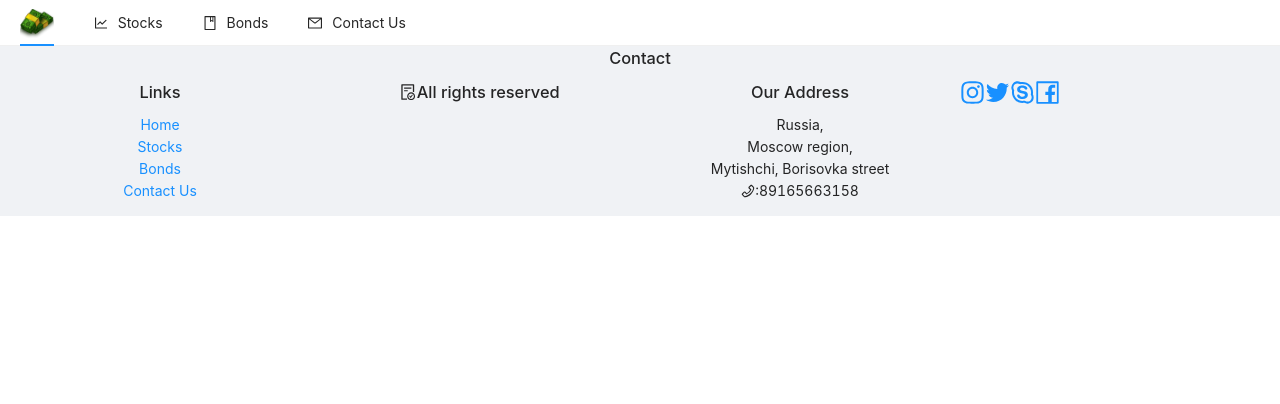
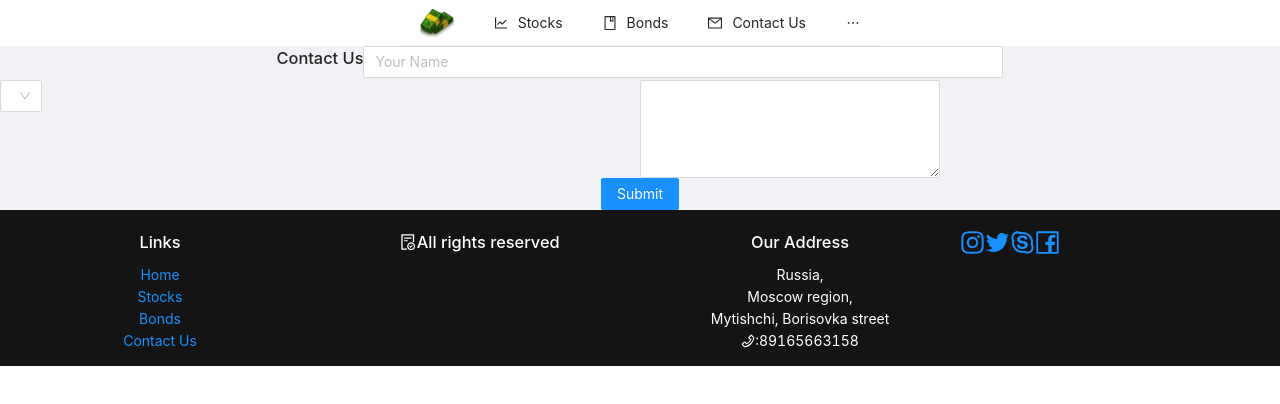
Before and after one commit to lamtev178/stocks, a React (Create React App) app: page /contactus in a window 1280 px wide. Shown: the top 404 px of the page. Built offline with nearby package versions, Linux system fonts and the light colour scheme.

Commit message:
stocks home contact us

```diff
--- a/package.json
+++ b/package.json
@@ -4,13 +4,16 @@
   "private": true,
   "dependencies": {
     "@ant-design/icons": "^4.7.0",
+    "@reduxjs/toolkit": "^1.7.1",
     "@testing-library/jest-dom": "^5.16.1",
     "@testing-library/react": "^12.1.2",
     "@testing-library/user-event": "^13.5.0",
     "antd": "^4.18.3",
+    "axios": "^0.25.0",
     "html-react-parser": "^1.4.5",
     "react": "^17.0.2",
     "react-dom": "^17.0.2",
+    "react-redux": "^7.2.6",
     "react-router": "^6.2.1",
     "react-router-dom": "^6.2.1",
     "react-scripts": "5.0.0",
--- a/src/App.css
+++ b/src/App.css
@@ -33,6 +33,9 @@ h3, h1, h2, h4, h5, li, p {
   list-style: none;
   padding-left: 0;
 }
+.ant-row h3{
+  color:white;
+}
 
 @keyframes App-logo-spin {
   from {
--- a/src/App.js
+++ b/src/App.js
@@ -1,11 +1,16 @@
 import './App.css';
 import Main from './components/MainComponent';
 import { BrowserRouter } from "react-router-dom";
+import store from './redux/configureStore';
+import {Provider} from 'react-redux';
+import 'antd/dist/antd.css';
 
 function App() {
   return (
     <BrowserRouter>
-      <Main />
+      <Provider store={store}>
+        <Main />
+      </Provider>
     </BrowserRouter>
   );
 }
--- a/src/components/ContactComponent.js
+++ b/src/components/ContactComponent.js
@@ -1,8 +1,26 @@
 import React from 'react';
+import { Input, Button, Select, Row, Col } from 'antd';
+
+const  {TextArea} = Input
+const {Option} = Select
 
 function Contact(){
   return(
-    <h1>Contact</h1>
+    <Row justify="center">
+    <h1>Contact Us</h1>
+    <Col span={12}>
+      <Input placeholder="Your Name" />
+    </Col>
+    <Col span={12}>
+      <Select default="Tel.">
+      <Option value="Email">Tel.</Option>
+      </Select>
+    </Col>
+    <Col span={12}>
+      <TextArea rows={4} style={{width:"300px"}}/>
+    </Col>
+    <Button type="primary">Submit</Button>
+    </Row>
   );
 }
 
--- a/src/components/FooterComponent.js
+++ b/src/components/FooterComponent.js
@@ -1,11 +1,11 @@
 import React from 'react';
 import {Link} from 'react-router-dom';
-import {Row, Col, Space} from 'antd';
+import {Row, Col} from 'antd';
 import {FileDoneOutlined, PhoneOutlined, InstagramOutlined, TwitterOutlined, SkypeOutlined, FacebookOutlined} from '@ant-design/icons'
 
 function Footer(){
   return(
-    <Row>
+    <Row style={{background:"#141414", color:"white", paddingTop:"20px"}}>
     <Col  span={6}>
       <h3>Links</h3>
         <ul className="list">
--- a/src/components/HeaderComponent.js
+++ b/src/components/HeaderComponent.js
@@ -1,16 +1,19 @@
 import React from 'react';
-import {Menu, Space} from 'antd';
+import {Menu, Row} from 'antd';
 import {Link} from 'react-router-dom';
 import {MailOutlined, LineChartOutlined, BookOutlined} from '@ant-design/icons';
 
 function Header(){
   return(
+    <Row justify="center" style={{background:"white"}}>
       <Menu mode="horizontal" >
-      <Menu.Item key="logo"><Link to="/"><img src="../../logo.png" style={{height:30}}/></Link></Menu.Item>
+      <Menu.Item key="logo"><Link to="/"><img src="../../logo.png" style={{height:30}} alt='logo'/></Link></Menu.Item>
       <Menu.Item key="stocks" icon={<LineChartOutlined />}><Link to="stocks">Stocks</Link></Menu.Item>
       <Menu.Item key="bonds" icon={<BookOutlined />}><Link to="bonds">Bonds</Link></Menu.Item>
       <Menu.Item key="contact" icon={<MailOutlined />}><Link to="contactus">Contact Us</Link></Menu.Item>
+      <Menu.Item key="news"><Link to="news">News</Link></Menu.Item>
       </Menu>
+    </Row>
   );
 }
 
--- a/src/components/HomeComponent.js
+++ b/src/components/HomeComponent.js
@@ -1,8 +1,16 @@
 import React from 'react';
+import { Typography} from 'antd';
+
+const { Title, Paragraph } = Typography;
 
 function Home(){
   return(
-    <h1>Home</h1>
+    <>
+    <Title>Welcome</Title>
+    <Paragraph>
+    On our website you can track the stock prices of leading American companies. You can also track the current price of bonds and follow the news in the world of finance
+    </Paragraph>
+    </>
   );
 }
 
--- /dev/null
+++ b/src/components/LoadingComponent.js
@@ -0,0 +1,13 @@
+import React from 'react';
+import {LoadingOutlined} from '@ant-design/icons';
+import {Row} from 'antd'
+
+function Loading(){
+  return(
+    <Row justify='center'>
+      <LoadingOutlined style={{fontSize:'30px'}} spin/>
+    </Row>
+  );
+}
+
+export default Loading
--- a/src/components/MainComponent.js
+++ b/src/components/MainComponent.js
@@ -1,6 +1,5 @@
 import React from "react";
 import { Layout } from 'antd';
-import 'antd/dist/antd.css';
 import {Routes, Route} from "react-router";
 import Home from './HomeComponent';
 import ContactUs from './ContactComponent';
--- a/src/components/StocksComponent.js
+++ b/src/components/StocksComponent.js
@@ -1,8 +1,34 @@
 import React from 'react';
+import {useGetStocksQuery} from '../services/stocks';
+import {Input, Card, Row, Col, Space} from 'antd';
+import Loading from './LoadingComponent';
+
+const { Search } = Input;
+const onSearch = search => console.log(search);
 
 function Stocks(){
+  const {data, isLoading} = useGetStocksQuery();
+
+  const stock = data?.quoteResponse.result.map((stock) => {
+    let colorStock = 'green';
+    if(stock.regularMarketChangePercent < 0) colorStock = 'red';
+    return(
+        <Col span={{md:6,sm:12,xs:24}} style={{margin:"0 10px 10px 10px"}}>
+          <Card hoverable title={stock.shortName} key={stock.averageDailyVolume10Day} >
+            <p>Name: {stock.symbol}</p>
+            <p>Price: {stock.preMarketPrice}$</p>
+            <p style={{color:`${colorStock}`}}>Price Change Percent: {stock.regularMarketChangePercent.toFixed(2)}%</p>
+            <p style={{color:`${colorStock}`}}>Price Change : {stock.regularMarketChange.toFixed(2)}$</p>
+          </Card>
+          </Col>
+    );
+  })
   return(
-    <h1>Stocks</h1>
+    <div style={{background:"#434343"}}>
+        <h1 style={{color:"white", fontSize:"30px"}}>Stocks</h1>
+        { isLoading ? <Loading /> : <Row justify="center">{stock}</Row>}
+
+    </div>
   );
 }
 
--- /dev/null
+++ b/src/redux/configureStore.js
@@ -0,0 +1,10 @@
+import {configureStore} from '@reduxjs/toolkit';
+import {stocksApi} from '../services/stocks'
+
+export default configureStore({
+  reducer: {
+    [stocksApi.reducerPath] : stocksApi.reducer
+  },
+  middleware: getDefaultMiddleware =>
+    getDefaultMiddleware().concat(stocksApi.middleware)
+})
--- /dev/null
+++ b/src/services/stocks.js
@@ -0,0 +1,21 @@
+import {createApi, fetchBaseQuery} from '@reduxjs/toolkit/query/react';
+
+const apiHeaders = {
+  'x-rapidapi-host': 'yh-finance.p.rapidapi.com',
+  'x-rapidapi-key': '2f5e899c15msh6d2f31db16ac4b1p17ada5jsn4e3877e42070'
+}
+
+const baseUrl = 'https://yh-finance.p.rapidapi.com/market/v2/get-quotes?region=US&symbols=AMD%2CIBM%2CAAPL%2CTSLA%2CMSFT%2CFB%2CNVDA%2CGOOGL'
+const createRequest = (url) => ({url , headers: apiHeaders})
+
+export const stocksApi = createApi({
+  reducerPath: 'stocksApi',
+  baseQuery: fetchBaseQuery({baseUrl}),
+  endpoints: builder => ({
+    getStocks: builder.query({
+      query: () => createRequest('')
+    })
+  })
+})
+
+export const { useGetStocksQuery } = stocksApi
```
Also changed, not shown: 1 other file (tests, documents, lock files or other folders).
